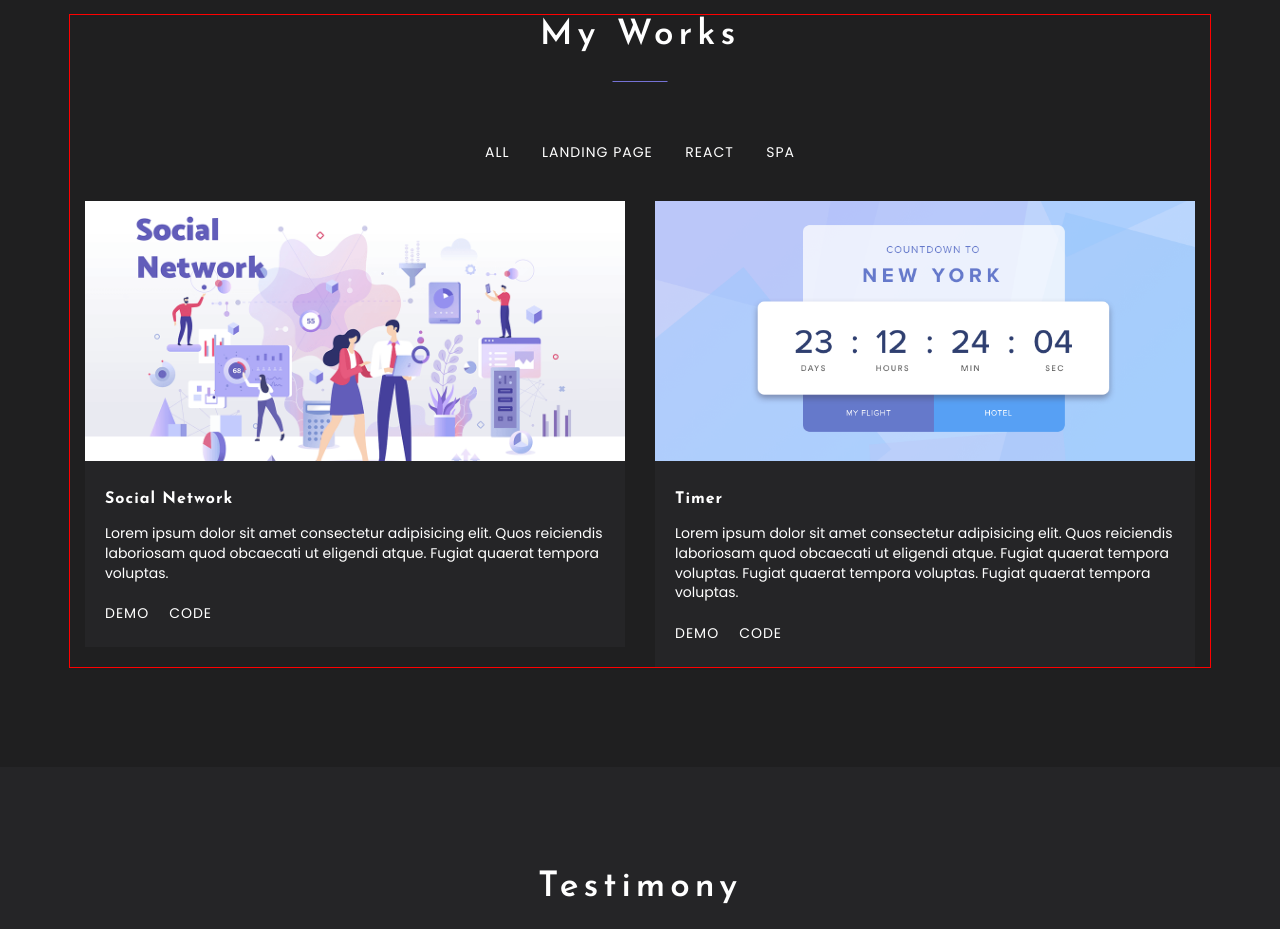
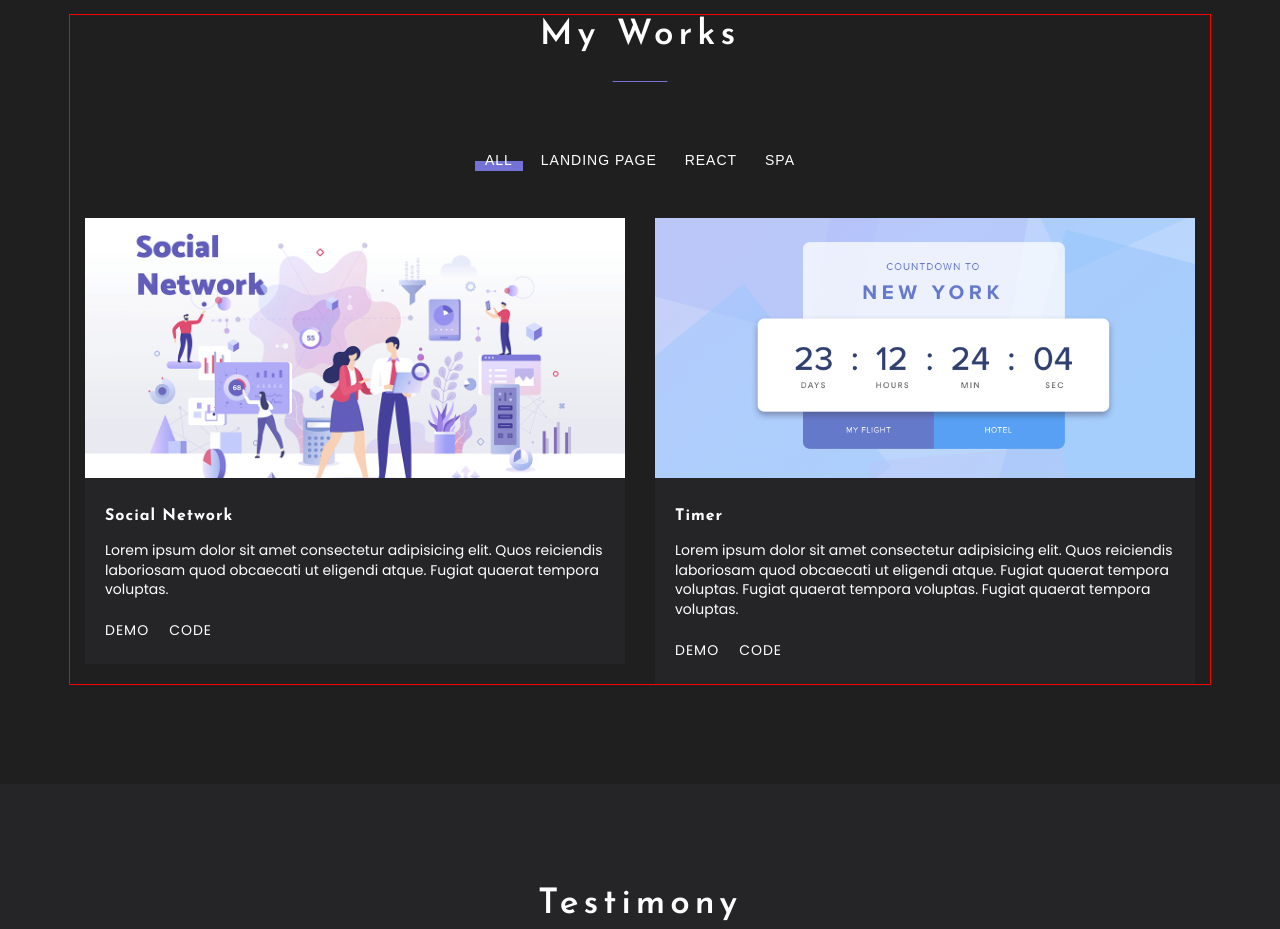
Before and after one commit to 4iklins/portfolio, a React app: page / in a window 1280 px wide. Shown: the part 1880-2809 px from the top of the page. Built offline with nearby package versions, Linux system fonts and the light colour scheme.

Commit message:
work menu state

```diff
--- a/src/components/Link.tsx
+++ b/src/components/Link.tsx
@@ -1,6 +1,6 @@
-import styled from 'styled-components';
+import styled, { css } from 'styled-components';
 
-export const Link = styled.a`
+export const Link = styled.a<{ active?: boolean }>`
   position: relative;
   padding: 10px;
   z-index: 0;
@@ -24,4 +24,12 @@ export const Link = styled.a`
       right: 0;
     }
   }
+
+  ${props =>
+    props.active &&
+    css`
+      &::before {
+        right: 0;
+      }
+    `}
 `;
--- /dev/null
+++ b/src/interfaces/workMenu.ts
@@ -0,0 +1,10 @@
+export interface IMenuItem {
+  menu: ITabMenu[];
+  handleClick: (type: tabType) => void;
+  tabState: tabType;
+}
+export type tabType = 'all' | 'landing' | 'react' | 'spa';
+export interface ITabMenu {
+  title: string;
+  type: tabType;
+}
--- a/src/layout/sections/works/Works.tsx
+++ b/src/layout/sections/works/Works.tsx
@@ -5,21 +5,42 @@ import { worksData } from './worksData';
 import Work from './work/Work';
 import { Container } from '../../../components/Container';
 import { S } from './works_styles';
+import { tabType } from '../../../interfaces/workMenu';
+import { useState } from 'react';
+import { ITabMenu } from '../../../interfaces/workMenu';
 
-const menu = ['All', 'Landing page', 'React', 'SPA'];
+const menu: ITabMenu[] = [
+  { title: 'All', type: 'all' },
+  { title: 'Landing page', type: 'landing' },
+  { title: 'React', type: 'react' },
+  { title: 'SPA', type: 'spa' },
+];
 
 const Works = () => {
+  const [tabState, setTabState] = useState<tabType>('all');
+  const handleTabClick = (type: tabType) => {
+    setTabState(type);
+  };
+
+  const filteredWorks = worksData.filter(work => {
+    if (tabState === 'all') return true;
+    return work.type === tabState;
+  });
   return (
     <S.Works>
       <Container>
         <SectionTitle>My Works</SectionTitle>
-        <WorkMenu menu={menu} />
+        <WorkMenu
+          menu={menu}
+          tabState={tabState}
+          handleClick={handleTabClick}
+        />
         <FlexContainer
           content='space-between'
           align='start'
           wrap='wrap'
           gap='30px'>
-          {worksData.map(work => {
+          {filteredWorks.map(work => {
             return <Work {...work} />;
           })}
         </FlexContainer>
--- a/src/layout/sections/works/workMenu/WorkMenu.tsx
+++ b/src/layout/sections/works/workMenu/WorkMenu.tsx
@@ -1,14 +1,19 @@
 import { Link } from '../../../../components/Link';
 import { S } from './work_menu_styles';
+import { IMenuItem } from '../../../../interfaces/workMenu';
 
-export const WorkMenu = ({ menu }: { menu: string[] }) => {
+export const WorkMenu = ({ menu, handleClick, tabState }: IMenuItem) => {
   return (
     <S.WorkMenu>
       <ul>
         {menu.map(item => {
           return (
-            <S.MenuItem>
-              <Link href='#'>{item}</Link>
+            <S.MenuItem onClick={() => handleClick(item.type)}>
+              <Link
+                active={item.type === tabState}
+                as={'button'}>
+                {item.title}
+              </Link>
             </S.MenuItem>
           );
         })}
--- a/src/layout/sections/works/worksData.ts
+++ b/src/layout/sections/works/worksData.ts
@@ -9,6 +9,7 @@ export const worksData = [
     imgSrc: socialNetwork,
     linkDemo: '#',
     linkCode: '#',
+    type: 'spa',
   },
   {
     title: 'Timer',
@@ -17,5 +18,6 @@ export const worksData = [
     imgSrc: timer,
     linkDemo: '#',
     linkCode: '#',
+    type: 'react',
   },
 ];
```
